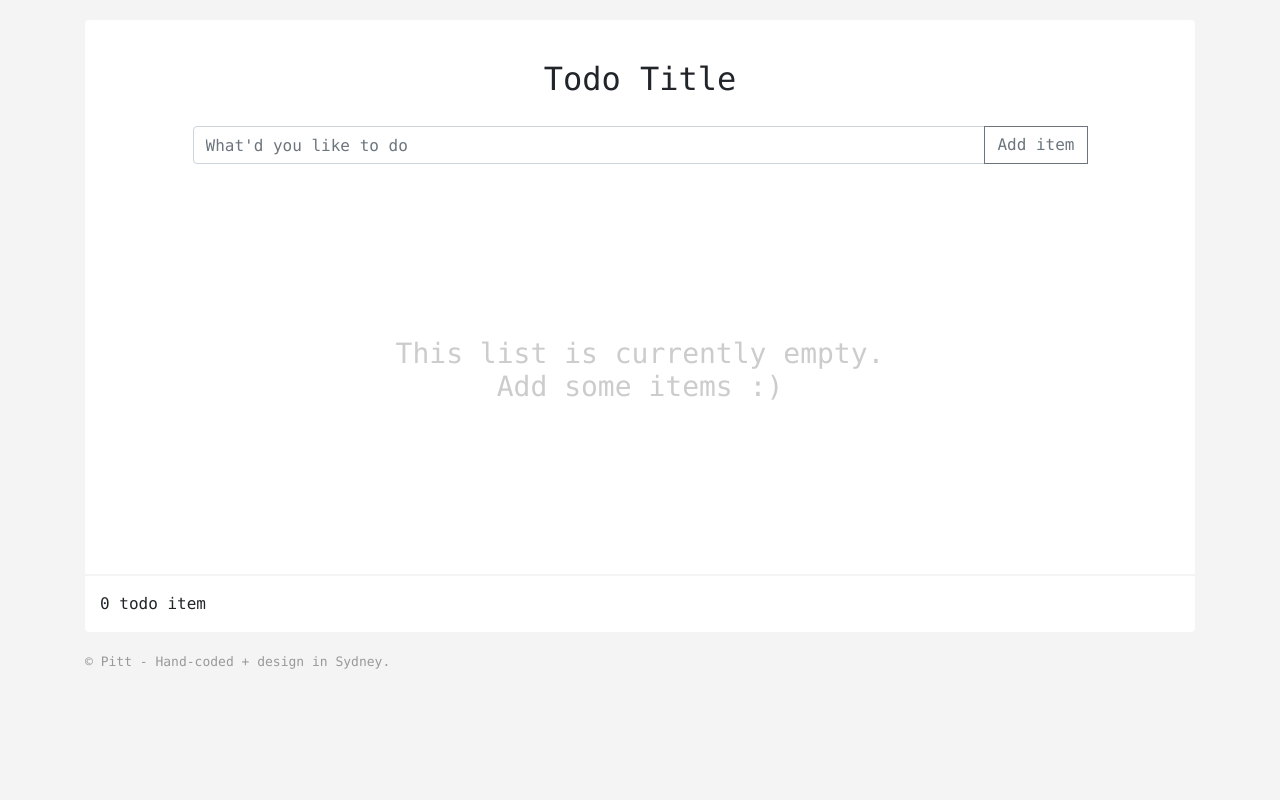
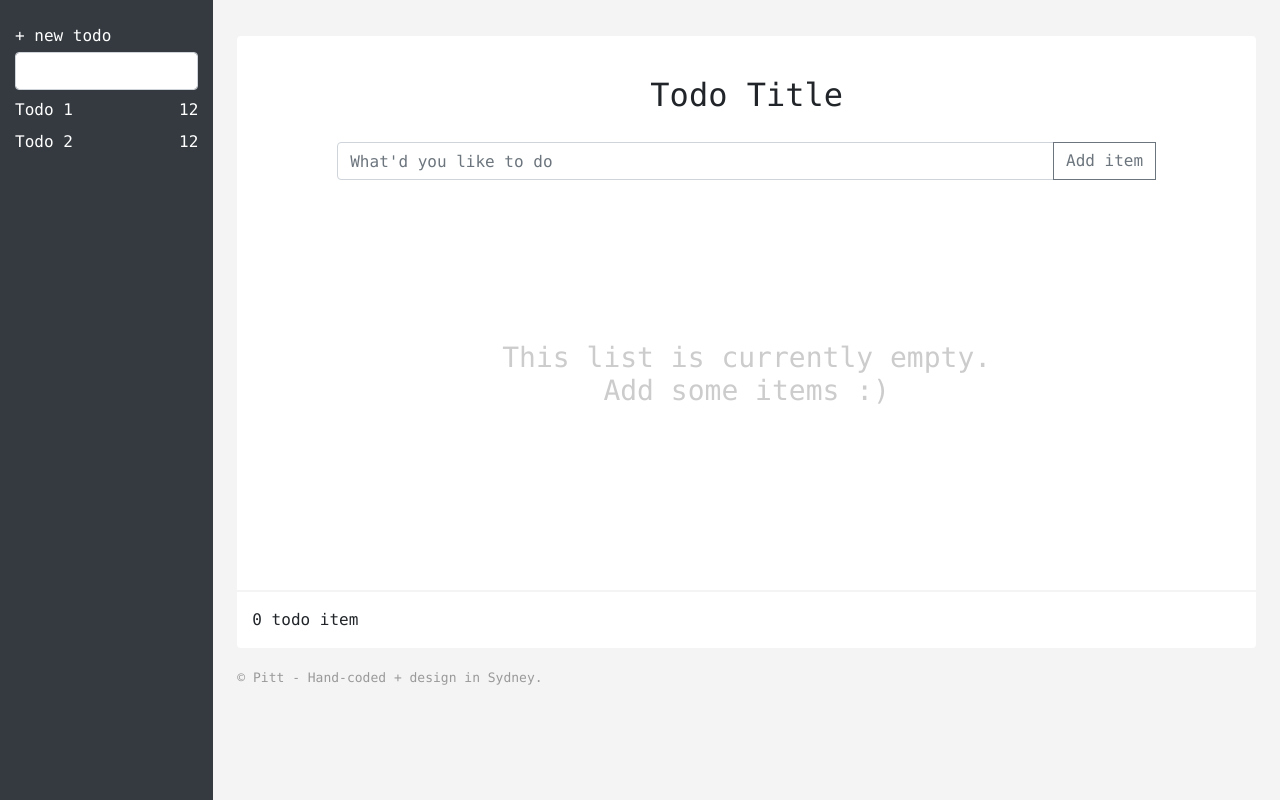
Before and after one commit to gzstudio/seifx01-project-0, a plain HTML site: page index.html in a window 1280 px wide. Drawn offline with nearby package versions, Linux system fonts and the light colour scheme.

Commit message:
save workable version before attemping to add multiple todo functionality

```diff
--- a/index.html
+++ b/index.html
@@ -10,7 +10,19 @@
     <link href="style.css" rel="stylesheet" type="text/css"/>
   </head>
   <body>
-    <div class="container">
+    <div class="container-fluid">
+        <div class="row">
+            <nav class="col-md-2 d-none d-md-block bg-dark sidebar">
+                <div class="sidebar-sticky">
+                    <div id="addList">+ new todo</div>
+                    <input type="name" class="form-control"/>
+                    <div id ="todoLists">
+                        <div><span>Todo 1</span><span class="float-right">12</span></div>
+                        <div><span>Todo 2</span><span class="float-right">12</span></div>
+                    </div>
+                </div>
+            </nav>
+            <main role="main" class="col-md-9 ml-sm-auto col-lg-10 pt-3 px-4">
         <div id="todo-container" class="card">
             <div class="col-10 align-self-center">
                 <div class="header">
@@ -47,6 +59,8 @@
             </div>
         </div>
         <footer><p>© Pitt - Hand-coded + design in Sydney. </p></footer>
+    </main>
+    </div>
     </div>
     <script src="https://code.jquery.com/jquery-3.3.1.slim.min.js" integrity="sha384-q8i/X+965DzO0rT7abK41JStQIAqVgRVzpbzo5smXKp4YfRvH+8abtTE1Pi6jizo" crossorigin="anonymous"></script>
     <script src="https://cdnjs.cloudflare.com/ajax/libs/popper.js/1.14.7/umd/popper.min.js" integrity="sha384-UO2eT0CpHqdSJQ6hJty5KVphtPhzWj9WO1clHTMGa3JDZwrnQq4sF86dIHNDz0W1" crossorigin="anonymous"></script>
--- a/script.js
+++ b/script.js
@@ -1,12 +1,13 @@
+// declare global variable
 let numOfPendingTodo = 0;
 let numOfDoneTodo = 0;
 let editCount = 0;
+let maxNumOfPendingTodo = 20;
 
 // declare object todo
 const todo = {
   tasks: [],
   lists: [],
-  completedTasks: [],
   addTask: function(input,listName) {
     let task = {
       description: input,
@@ -14,15 +15,28 @@ const todo = {
       listName: listName
     };
     this.tasks.push(task);
+  },
+  addList: function(input) {
+    let list = {
+        listName: input,
+        numOfTask: 0,
+        isArchive: false
+    };
+    this.lists.push(list);
   }
 };
 
 // add list
+$("#addList").click(function(event){
+    let listName = $("#listName").val();
+    $("#todoLists")
+});
 
 
 // add task
-$(`#addTask`).click(function(event) {
+$("#addTask").click(function(event) {
   event.preventDefault();
+
   let taskDescription = $("#taskDescription").val();
 
   $(".invalid-feedback").css("visibility", "hidden");
@@ -50,7 +64,7 @@ $(`#addTask`).click(function(event) {
 // catch invalid input
 function catchInvalidInput(taskDescription) {
     try {
-        if (taskDescription.length === 0 || taskDescription === ` `) {
+        if (taskDescription.length === 0 || taskDescription === " ") {
             throw "Can't add an empty item..duhhh";
         }
         for (i=0; i < todo.tasks.length; i++) {
@@ -58,15 +72,15 @@ function catchInvalidInput(taskDescription) {
                 throw "This task already exist";
             }
         }
-        if (numOfPendingTodo > 20) {
+        if (numOfPendingTodo > maxNumOfPendingTodo) {
             throw "You have too many pending todos. Finish some first!"
         }
     }
     catch(err) {
         console.log(err);
-        $(`.invalid-feedback`).html(err);
-        $(`#taskDescription`).addClass("is-invalid");
-        $(`.invalid-feedback`).css("visibility", "visible");
+        $(".invalid-feedback").html(err);
+        $("#taskDescription").addClass("is-invalid");
+        $(".invalid-feedback").css("visibility", "visible");
         return false;
     }
     return true;
@@ -74,19 +88,18 @@ function catchInvalidInput(taskDescription) {
 
 // click to delete
 $(document).on("click", ".feather-trash-2", function() {
-  let val = $(this).closest(`.task-item`).find(`span`).text();
+  let val = $(this).closest(".task-item").find("span").text();
   let index = todo.tasks.findIndex(task => task.description === val);
 
   todo.tasks.splice(index, 1);
   updateTodoCounter();
-  $(this).closest(`.task-item`).remove();
+  $(this).closest(".task-item").remove();
 });
 
 // Edit todo item
-
 $(document).on("click", ".feather-edit-2", function() {
     if (editCount === 0) {
-    let currentVal = $(this).closest(`.task-item`).find(`span`).text();
+    let currentVal = $(this).closest(".task-item").find("span").text();
     let editWrapper = `
     <div class="edit-container">
         <form>
@@ -105,8 +118,8 @@ $(document).on("click", ".feather-edit-2", function() {
         </form>
     </div>
     `;
-    $(this).closest(`.task-item`).append(editWrapper);
-    $(this).closest(`.task-container`).css("display","none");
+    $(this).closest(".task-item").append(editWrapper);
+    $(this).closest(".task-container").css("display","none");
     }
     editCount = 1;
 });
@@ -115,49 +128,47 @@ $(document).on("click", ".feather-edit-2", function() {
 // save changes
 $(document).on("click", "#save", function() {
     event.preventDefault();
-    let currentVal = $(this).closest(`.task-item`).find(`span`).text();
+    let currentVal = $(this).closest(".task-item").find("span").text();
     let newVal = $("#editDescription").val();
 
     for (i=0; i < todo.tasks.length; i++) {
         if (todo.tasks[i].description === newVal) {
-            $(`#editDescription`).addClass("is-invalid");
+            $("#editDescription").addClass("is-invalid");
             throw "This task already exist";
         }
     }
 
     if (newVal.length = 0) {
-        $(this).closest(`.task-item`).find("span").text(currentVal);
+        $(this).closest(".task-item").find("span").text(currentVal);
     } else if (newVal != " " && newVal.length > 0) {
     let index = todo.tasks.findIndex(task => task.description === currentVal);
     todo.tasks[index].description = newVal;
-    $(this).closest(`.task-item`).find("span").text(newVal);
+    $(this).closest(".task-item").find("span").text(newVal);
     }
-    $(this).parents().find(`.task-container`).css("display","block");
-    $(this).closest(`.edit-container`).remove();
+    $(this).parents().find(".task-container").css("display","block");
+    $(this).closest(".edit-container").remove();
     editCount = 0;
 });
 
-
 // cancel changes
 $(document).on("click", "#cancel", function() {
-    $(this).parents().find(`.task-container`).css("display","block");
-    $(this).closest(`.edit-container`).remove();
+    $(this).parents().find(".task-container").css("display","block");
+    $(this).closest(".edit-container").remove();
     editCount = 0;
 });
 
-
 // check / uncheck complete
 $(document).on("change", ":checkbox", function() {
-  let val = $(this).parent().find(`span`).text();
+  let val = $(this).parent().find("span").text();
   let index = todo.tasks.findIndex(task => task.description === val);
 
   if (this.checked) {
     todo.tasks[index].isDone = true;
-    $(this).parent().find('.feather-edit-2').css("visibility", "hidden");
+    $(this).parent().find(".feather-edit-2").css("visibility", "hidden");
     updateTodoCounter();
   } else {
     todo.tasks[index].isDone = false;
-    $(this).parent().find('.feather-edit-2').css("visibility", "visible");
+    $(this).parent().find(".feather-edit-2").css("visibility", "visible");
     updateTodoCounter();
   }
   $(this).parent().toggleClass("completed");
@@ -168,22 +179,21 @@ function updateTodoCounter() {
 
     // Display empty state
   if (todo.tasks.length > 0) {
-    $(`#todo-body`).find(`h3`).addClass(`d-none`);
+    $("#todo-body").find("h3").addClass("d-none");
   } else {
-    $(`#todo-body`).find(`h3`).removeClass(`d-none`);
+    $("#todo-body").find("h3").removeClass("d-none");
   }
 
   //Assign value to Number of pending todo & number of Completed todo
-
   numOfDoneTodo = todo.tasks.filter((x, i) => {return x.isDone;}).length;
   numOfPendingTodo = todo.tasks.length - numOfDoneTodo;
 
   if (numOfPendingTodo === 1 || numOfPendingTodo === 0) {
-    $(`#numberTodo`).html(`${numOfPendingTodo} todo item`);
+    $("#numberTodo").html(`${numOfPendingTodo} todo item`);
   } else {
-  $(`#numberTodo`).html(`${numOfPendingTodo} todo items`);
+  $("#numberTodo").html(`${numOfPendingTodo} todo items`);
   }
-  $(`#clearComplete`).html(`Clear completed [${numOfDoneTodo}]`);
+  $("#clearComplete").html(`Clear completed [${numOfDoneTodo}]`);
 
   // hide "Hide completed items" & "Clear completed" if no completed items.
   if(numOfDoneTodo > 0) {
@@ -198,11 +208,11 @@ function updateTodoCounter() {
 
 // hide complete
 $("#hideComplete").click(function() {
-    $(`#todo-body`).find(`.completed`).parent().toggleClass(`d-none`);
-    if ($(`#todo-body`).find(`.completed`).parent().hasClass(`d-none`)) {
-        $(`#hideComplete`).text(`Show completed`);
+    $("#todo-body").find(".completed").parent().toggleClass("d-none");
+    if ($("#todo-body").find(".completed").parent().hasClass("d-none")) {
+        $("#hideComplete").text("Show completed");
     } else {
-        $(`#hideComplete`).text(`Hide completed`);
+        $("#hideComplete").text("Hide completed");
     }
   });
 
@@ -216,6 +226,6 @@ $("#clearComplete").click(function() {
           i++;
       }
       updateTodoCounter();
-      $(`#todo-body`).find(`.completed`).parent().remove();
+      $("#todo-body").find(".completed").parent().remove();
   }
-  });
+});
--- a/style.css
+++ b/style.css
@@ -3,6 +3,17 @@ body{
     font-family: "Menlo",Monaco,Consolas,"Liberation Mono","Courier New",monospace;
 }
 
+.sidebar {
+    min-height: 100%;
+    position: absolute;
+}
+.sidebar-sticky {
+    color: #fff;
+    margin-top:20px;
+}
+.sidebar-sticky div{
+    padding: 4px 0;
+}
 .text-secondary {
     color: #ccc!important;
 }
```
